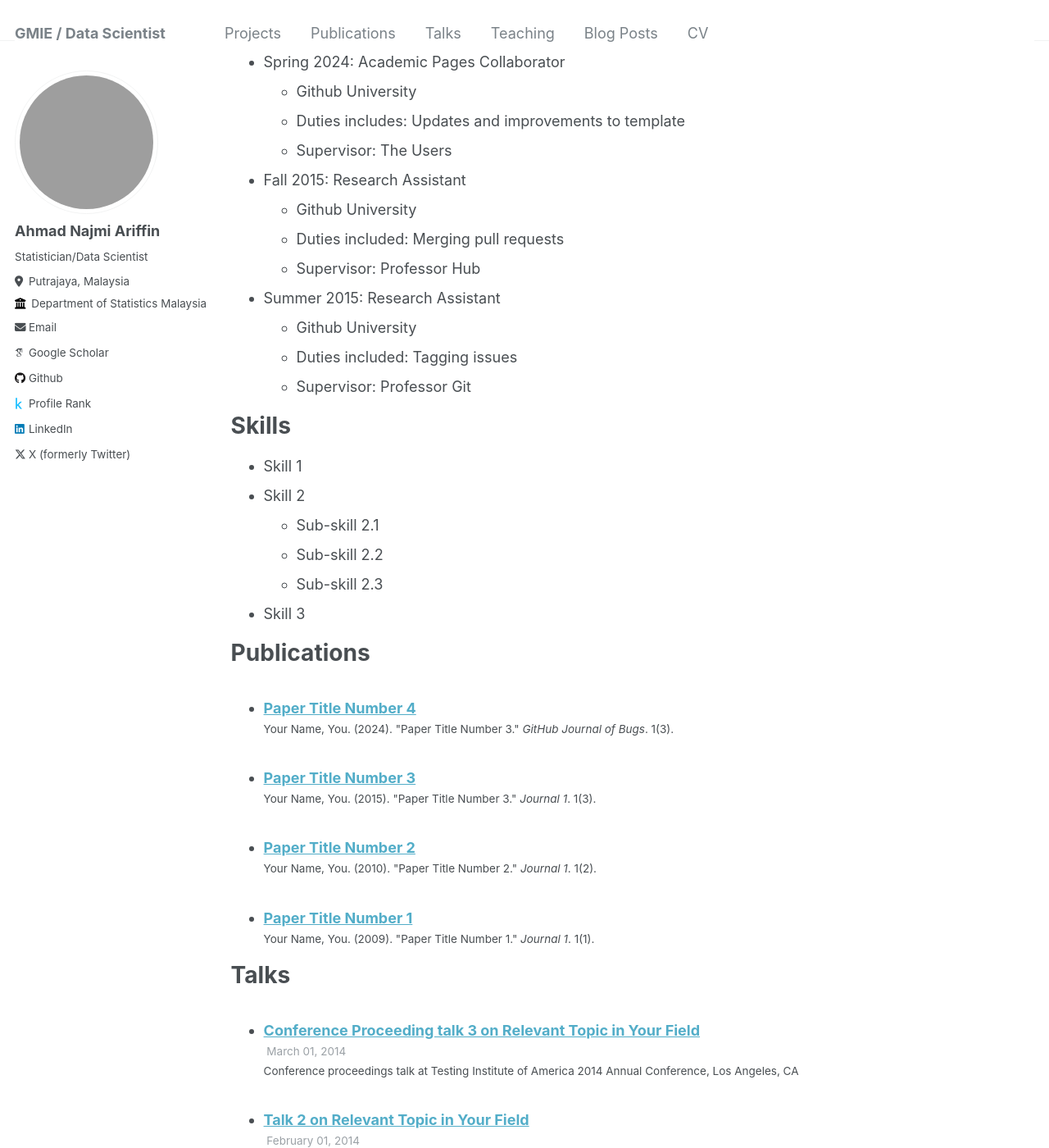
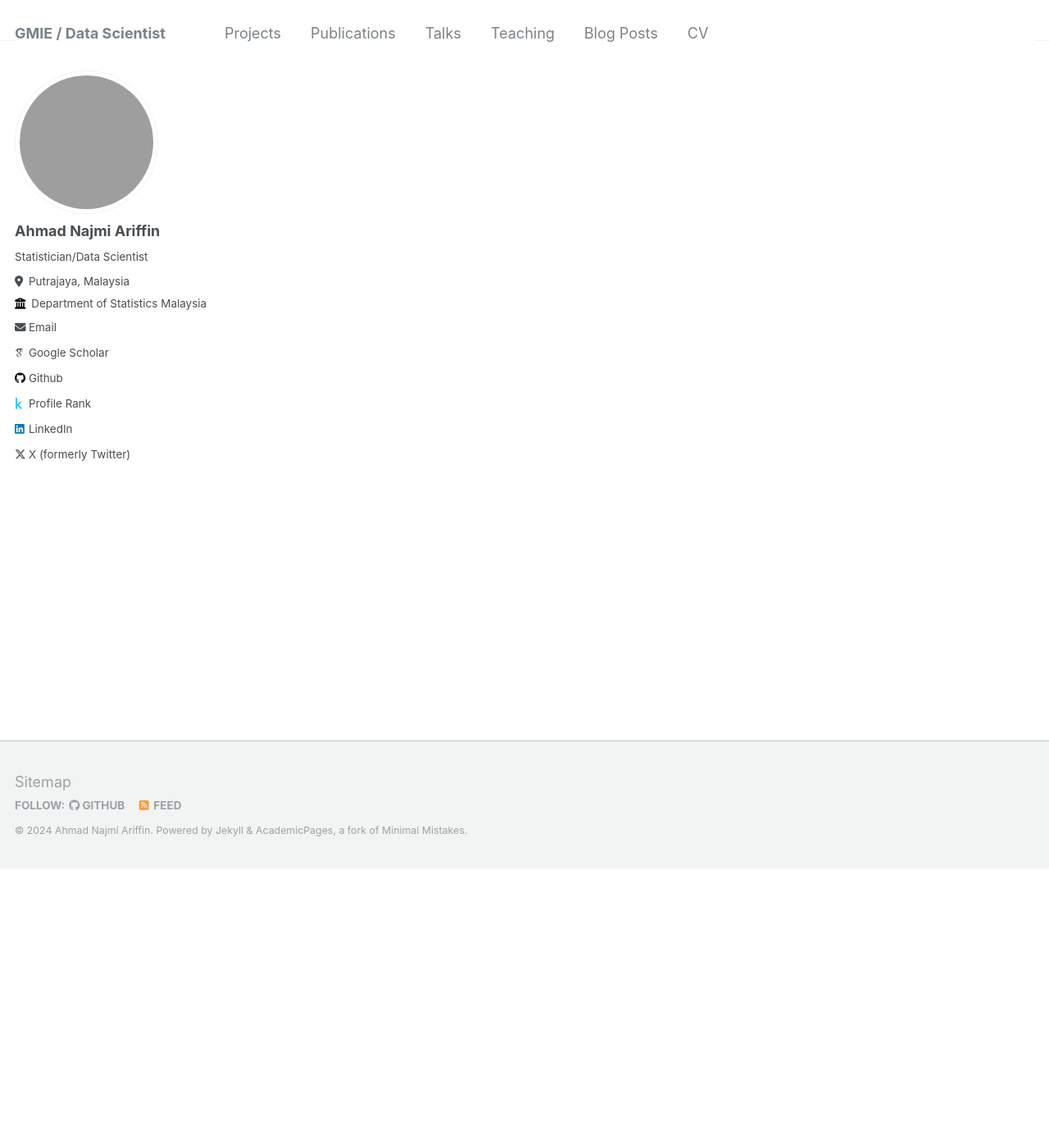
Before and after one commit to booluckgmie/anajmiariffin.github.io, a Jekyll site: the page built from _pages/cv.md, in a window 1280 px wide and 1400 px high, scrolled down 341 px. Shown: the whole window at 82% size. Built offline with Jekyll 4.4.1, drawn with Linux system fonts in a browser that asks for light colours; some web fonts are replaced; part of the change alters nothing that is shown; some of the changed text lies outside the part shown; grey boxes are pictures that could not be loaded.

Commit message:
Update cv.md

```diff
--- a/_pages/cv.md
+++ b/_pages/cv.md
@@ -10,6 +10,9 @@ redirect_from:
 [Download CV](https://anajmiariffin.netlify.app/files/najmi-ariffin-cv202403.pdf)
 
 {% include base_path %}
+
+{% comment %}
+These commments will not include inside the source.
 
 Education
 ======
@@ -64,3 +67,5 @@ Teaching
 Service and leadership
 ======
 * Currently signed in to 43 different slack teams
+
+{% endcomment %}
```
